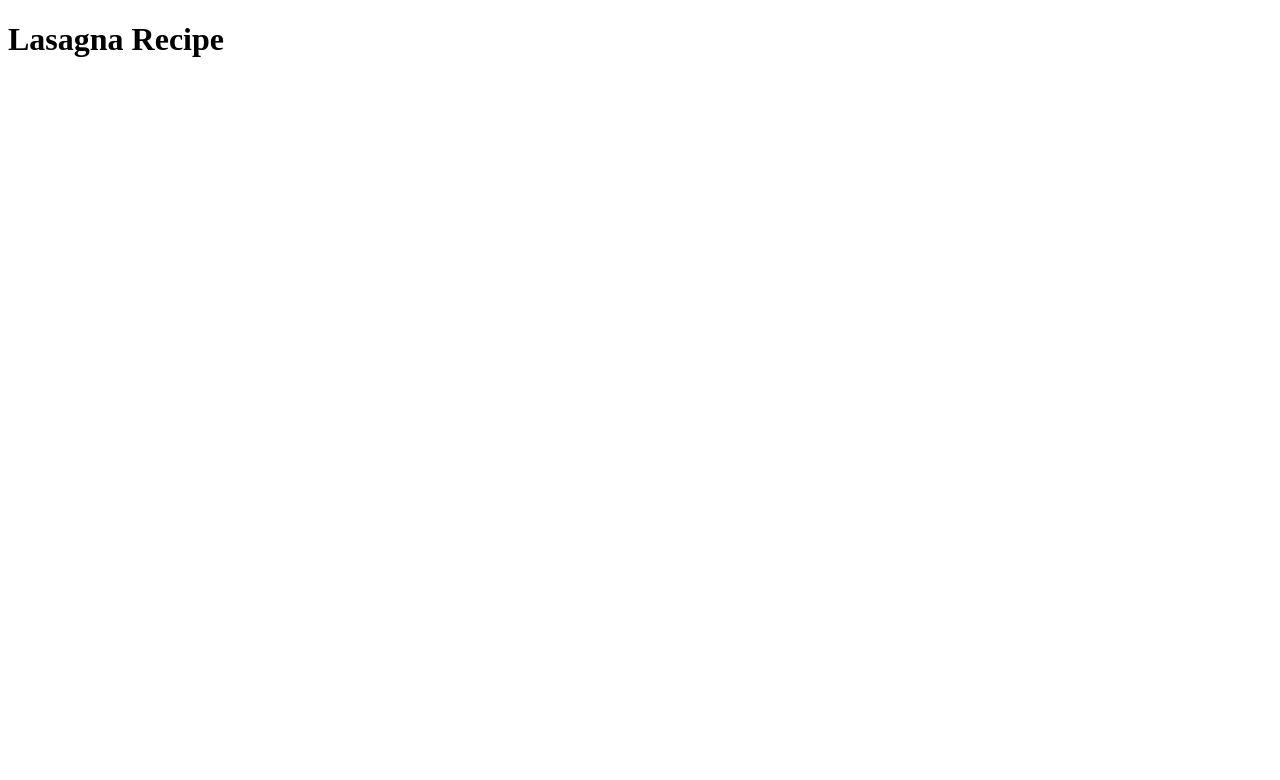
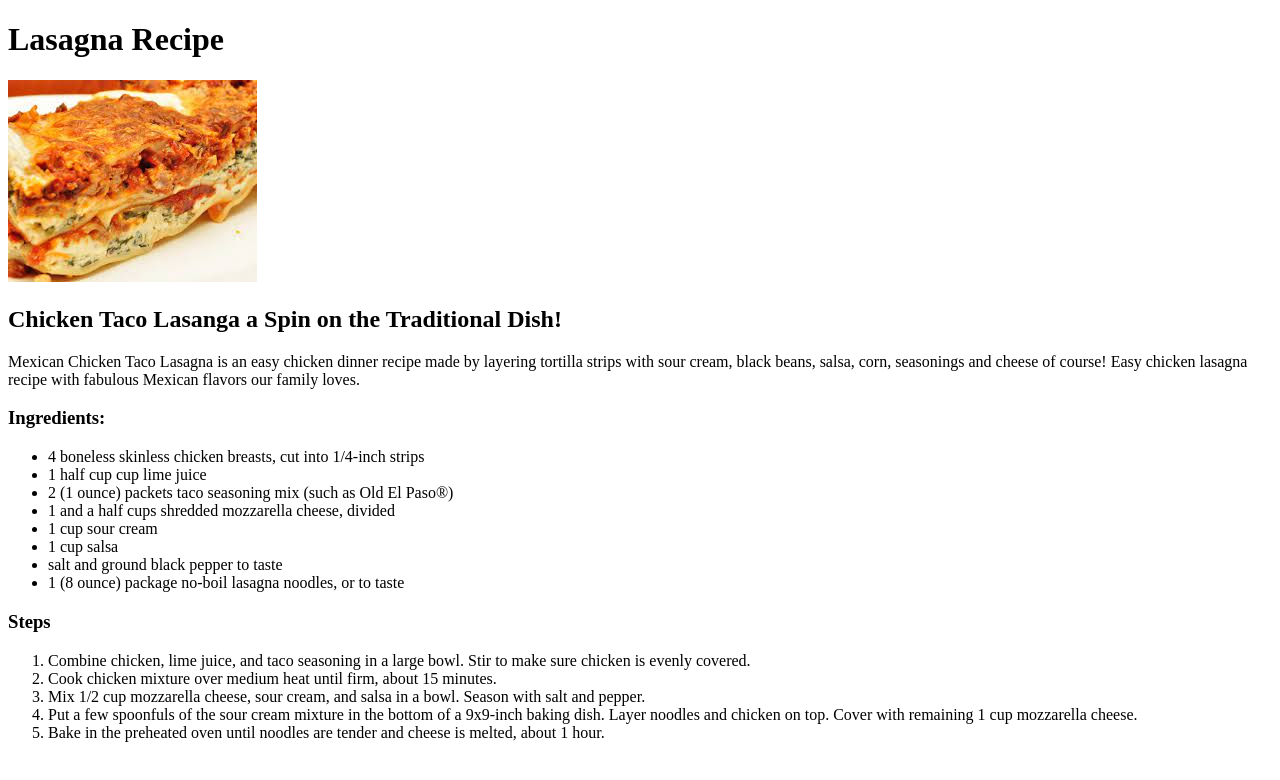
Before and after one commit to Andy-Bracket/odin-recipes, a plain HTML site: page lasagna.html in a window 1280 px wide. Drawn offline with Linux system fonts and the light colour scheme.

Commit message:
Completed lasagna.html page, beginning to add second page to index.html

```diff
--- a/lasagna.html
+++ b/lasagna.html
@@ -8,6 +8,30 @@
 </head>
 <body>
     <h1>Lasagna Recipe</h1>
-    <img src=""
+    <img src="../odin-recipes/images/Lasagna.jpeg">
+    <h2>Chicken Taco Lasanga a Spin on the Traditional Dish!</h3>
+    <p>Mexican Chicken Taco Lasagna is an easy chicken dinner recipe made by layering tortilla strips with sour cream, black beans, salsa, corn, seasonings and cheese of course! Easy chicken lasagna recipe with fabulous Mexican flavors our family loves.</p>
+
+    <h3>Ingredients:</h3>
+    <ul>
+        <li>4 boneless skinless chicken breasts, cut into 1/4-inch strips</li>
+        <li>1 half cup cup lime juice</li>
+        <li>2 (1 ounce) packets taco seasoning mix (such as Old El Paso®)</li>
+        <li>1 and a half cups shredded mozzarella cheese, divided</li>
+        <li>1 cup sour cream</li>
+        <li>1 cup salsa</li>
+        <li>salt and ground black pepper to taste</li>
+        <li>1 (8 ounce) package no-boil lasagna noodles, or to taste</li>
+
+    </ul>
+
+    <h3>Steps</h3>
+    <ol>
+        <li>Combine chicken, lime juice, and taco seasoning in a large bowl. Stir to make sure chicken is evenly covered.</li>
+        <li>Cook chicken mixture over medium heat until firm, about 15 minutes.</li>
+        <li>Mix 1/2 cup mozzarella cheese, sour cream, and salsa in a bowl. Season with salt and pepper.</li>
+        <li>Put a few spoonfuls of the sour cream mixture in the bottom of a 9x9-inch baking dish. Layer noodles and chicken on top. Cover with remaining 1 cup mozzarella cheese.</li>
+        <li>Bake in the preheated oven until noodles are tender and cheese is melted, about 1 hour.</li>
+    </ol>
 </body>
 </html>
```
Also changed, not shown: index.html (+7 -1 lines).
